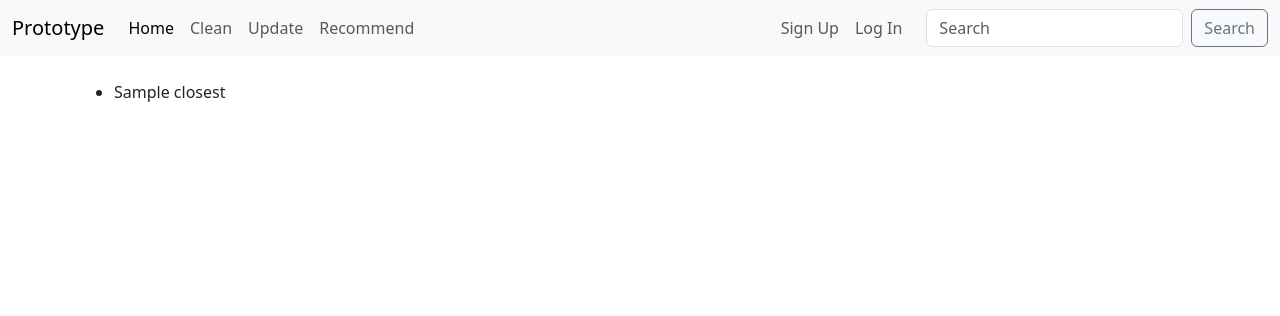
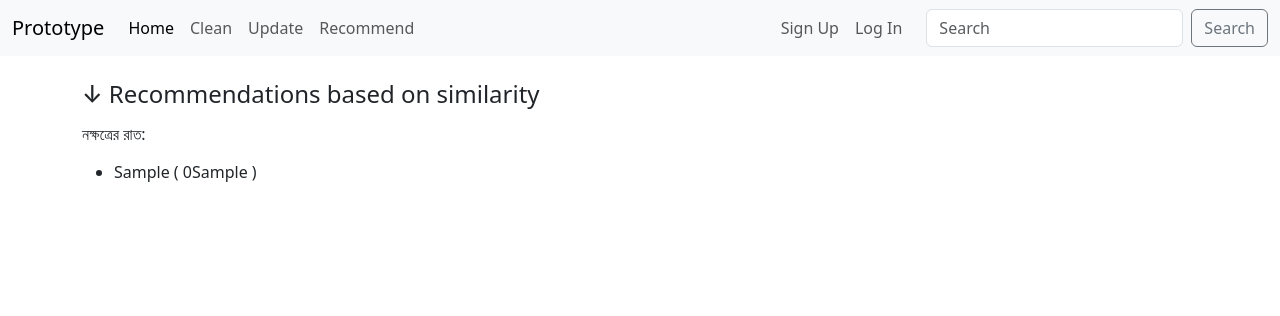
Before and after one commit to Kallol7/book-recommender-app, a Django app: template config/recommender/templates/recommender/home.html in a window 1280 px wide. Shown: the top 316 px of the page. Run offline with Django 4.2, Linux system fonts and the light colour scheme; the template is opened without the code that fills it: most values are stand-ins (such as "Sample title", 1, 10 or a date in 2020); parts of the project's set-up code (start-up, migrations or seed data) failed here and were passed over; some libraries are stand-ins or nearby versions.

Commit message:
Homepage update

```diff
--- a/config/recommender/templates/recommender/home.html
+++ b/config/recommender/templates/recommender/home.html
@@ -1,9 +1,15 @@
 {% extends "recommender/base.html" %}
 
 {% block content %}
-<ul>
-    {% for closest in closests%}
-        <li>{{closest}}</li>
-    {% endfor %}
-</ul>
+<section>
+    <h4>↓ Recommendations based on similarity</h4>
+    <section>
+        <h6 class="mt-3">নক্ষত্রের রাত:</h6>
+        <ul class="mt-3">
+            {% for closest in closests%}
+                <li>{{closest.0}} ( 0{{closest.1}} )</li>
+            {% endfor %}
+        </ul>
+    </section>
+</section>
 {% endblock %}
--- a/config/recommender/views.py
+++ b/config/recommender/views.py
@@ -12,6 +12,8 @@ from django.contrib.auth.decorators import user_passes_test, login_required
 def home(request):
     book_name = "নক্ষত্রের রাত"
     closests = recommend.recommend_from_csv(book_name)
+    closests = [i.split(",") for i in closests]
+    closests = [(a[2:-1],b[2:-1]) for a,b in closests]
     return render(request, "recommender/home.html", {"closests": closests})
 
 def is_staff(user):
@@ -20,13 +22,13 @@ def is_staff(user):
     # 'pk', 'save', 'set_password', 'user_permissions', 'username'
     return user.is_active and user.is_staff
 
-@user_passes_test(is_staff, login_url="login")
+@user_passes_test(is_staff, login_url="admin:login")
 def clean(request):
     create_one_json()
     clean_one()
     return render(request, "recommender/clean.html", {})
 
-@user_passes_test(is_staff, login_url="login")
+@user_passes_test(is_staff, login_url="admin:login")
 def update(request):
     updates = recommend.update()
     return render(request, "recommender/update.html", {"updates": updates})
```
